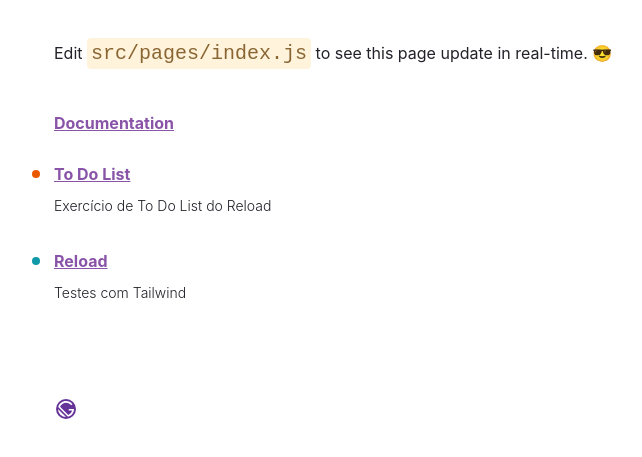
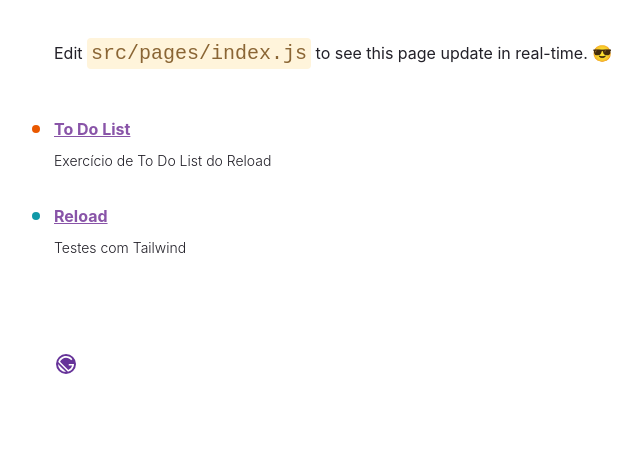
Before and after one commit to Samueldial/Reload-Gatsby, a Gatsby site: page / in a window 1280 px wide. Shown: the part 243-700 px from the top of the page, without its empty margins (50-692 px from the left). Built offline with nearby package versions, Linux system fonts and the light colour scheme; Gatsby itself is replaced by a stand-in of ours.

Commit message:
tirando documentation link

```diff
--- a/src/pages/index.js
+++ b/src/pages/index.js
@@ -117,14 +117,7 @@ const IndexPage = () => {
         </span>
       </p>
       <ul style={listStyles}>
-        <li style={docLinkStyle}>
-          <a
-            style={linkStyle}
-            href={`${docLink.url}?utm_source=starter&utm_medium=start-page&utm_campaign=minimal-starter`}
-          >
-            {docLink.text}
-          </a>
-        </li>
+
         {links.map(link => (
           <li key={link.url} style={{ ...listItemStyles, color: link.color }}>
             <span>
```
